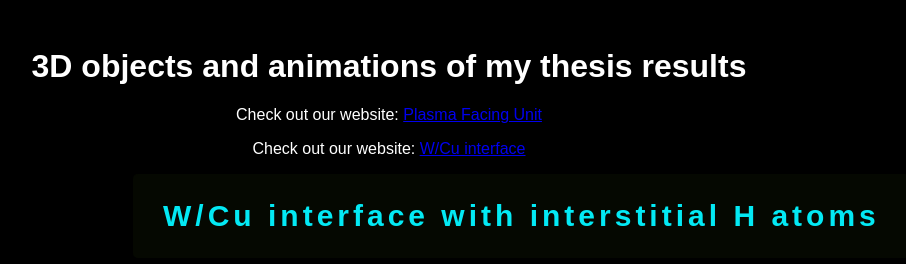
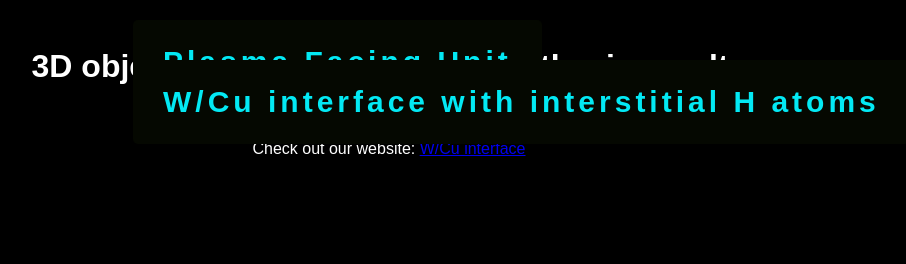
Before and after one commit to YosvanySS/YosvanySS.github.io, a plain HTML site: page index.html in a window 1280 px wide. Shown: the whole page, without its empty margins (251-1157 px from the left). Drawn offline with nearby package versions, Linux system fonts and the light colour scheme.

Commit message:
Update index.html

```diff
--- a/index.html
+++ b/index.html
@@ -16,11 +16,11 @@
     </header>
 
     <a href="https://yosvanyss.github.io/pfu">
-      <button type="button" class="button"> Plasma Facing Unit </button>
+      <button type="button" class="button" style = "position:absolute; top:20px;"> Plasma Facing Unit </button>
     </a>
 
     <a href="https://yosvanyss.github.io/interface">
-      <button type="button" class="button"> W/Cu interface with interstitial H atoms </button>
+      <button type="button" class="button" style = "position:absolute; top:60px;"> W/Cu interface with interstitial H atoms </button>
     </a>
 
     <script type="module" src="js/main.js"></script>
```
